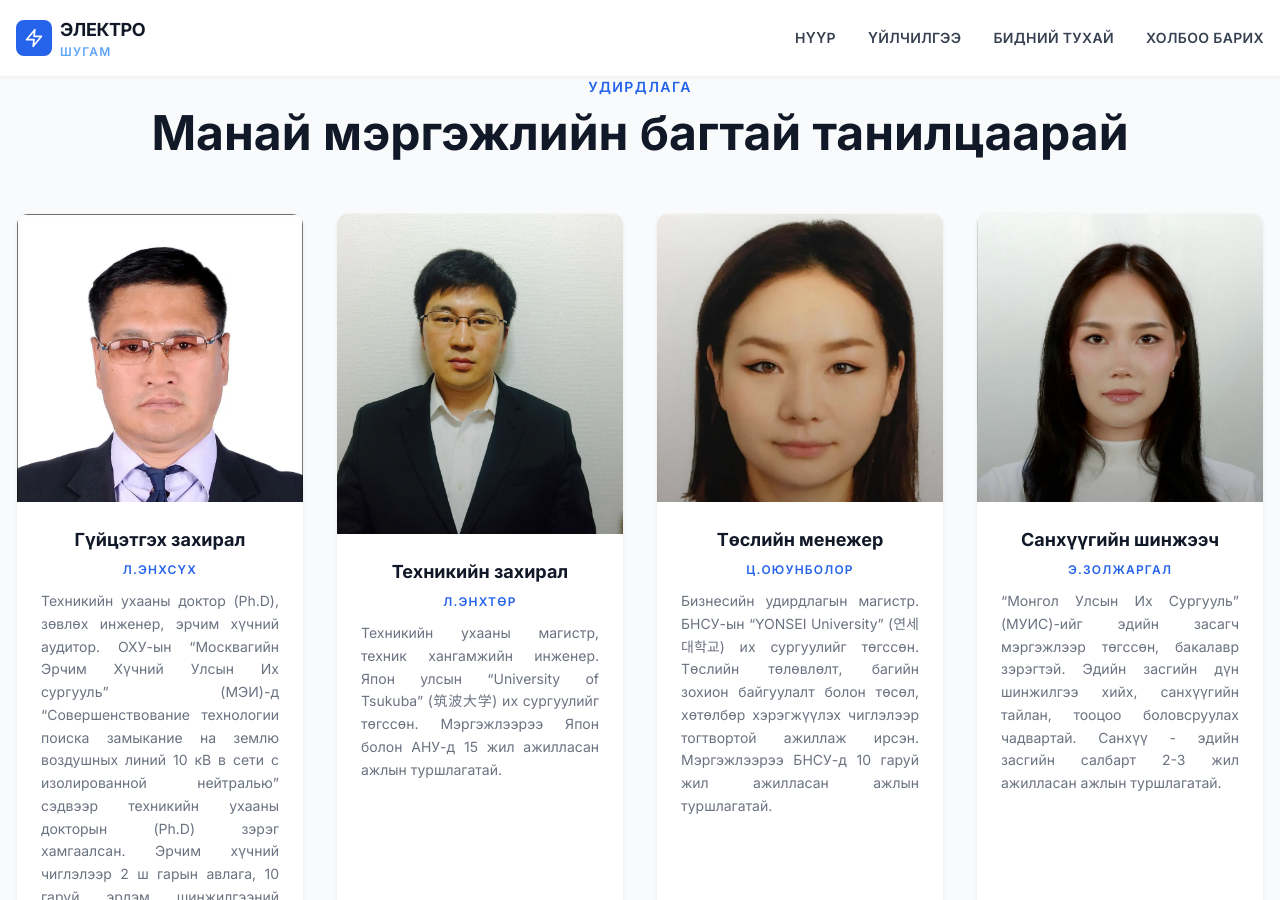
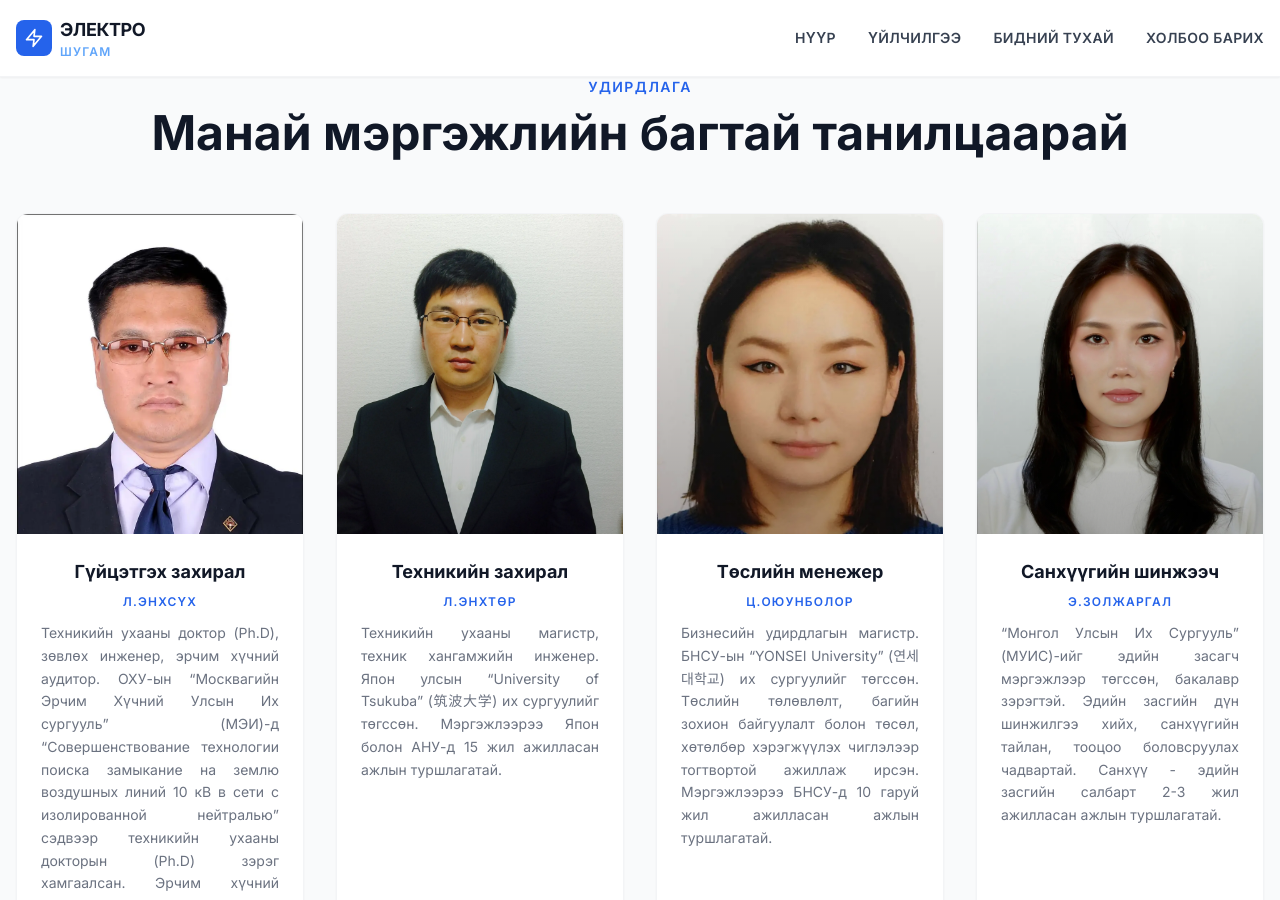
Before and after one commit to electroshugam/electroshugam_web_new, a Jekyll site: the page built from index.html, in a window 1280 px wide and 900 px high, scrolled down 3282 px. Built offline with Jekyll 4.4.1, drawn with Linux system fonts in a browser that asks for light colours; nearby versions of some CDN libraries.

Commit message:
fig update

```diff
--- a/index.html
+++ b/index.html
@@ -216,7 +216,7 @@
     <div class="grid grid-cols-1 md:grid-cols-2 xl:grid-cols-4 gap-8">
       <!-- Service 1 -->
       <div class="service-card group bg-white rounded-xl overflow-hidden shadow-sm hover:shadow-xl transition-all duration-300 border border-gray-100 hover:border-blue-100">
-      <div class="relative h-72 overflow-hidden">
+      <div class="relative h-80 overflow-hidden">
 
       <!-- zoom layer -->
           <img
@@ -249,7 +249,7 @@
       </div>
       <!-- Service 3 -->
       <div class="service-card group bg-white rounded-xl overflow-hidden shadow-sm hover:shadow-xl transition-all duration-300 border border-gray-100 hover:border-blue-100">
-        <div class="relative h-72 overflow-hidden">
+        <div class="relative h-80 overflow-hidden">
               <img src="{{ '/media/oyunbolor_n.webp' | relative_url }}" alt="Төслийн менежер"
                    class="service-image w-full h-full object-cover object-top">
               <div class="absolute inset-0 bg-gradient-to-t from-black/30 to-transparent"></div>
@@ -264,7 +264,7 @@
       </div>
       <!-- Service 4 -->
       <div class="service-card group bg-white rounded-xl overflow-hidden shadow-sm hover:shadow-xl transition-all duration-300 border border-gray-100 hover:border-blue-100">
-        <div class="relative h-72 overflow-hidden">
+        <div class="relative h-80 overflow-hidden">
           <img src="{{ '/media/zoljargal.webp' | relative_url }}" alt="Санхүүгийн шинжээч"
               class="service-image w-full h-full object-cover object-top">
           <div class="absolute inset-0 bg-gradient-to-t from-black/30 to-transparent"></div>
```
